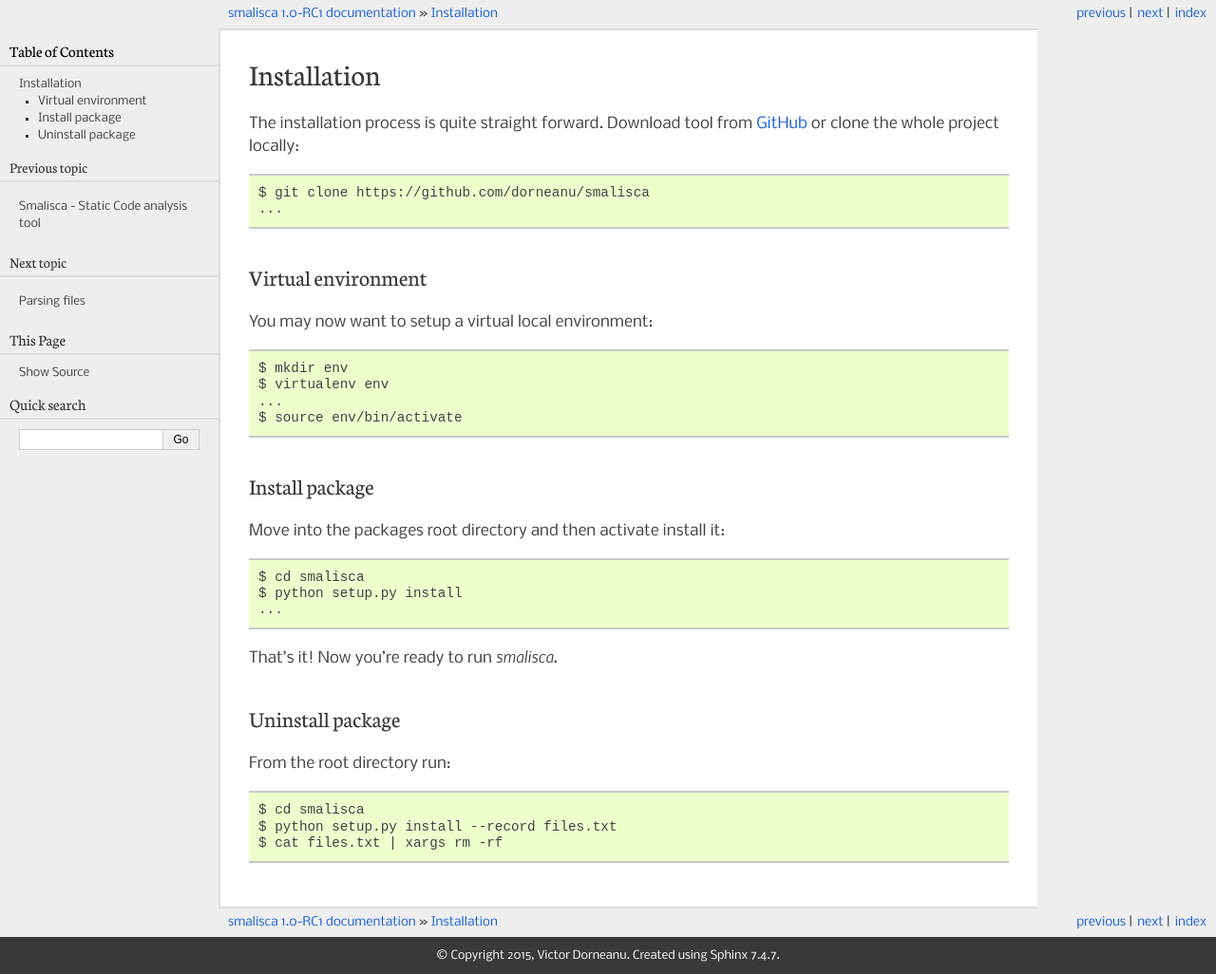
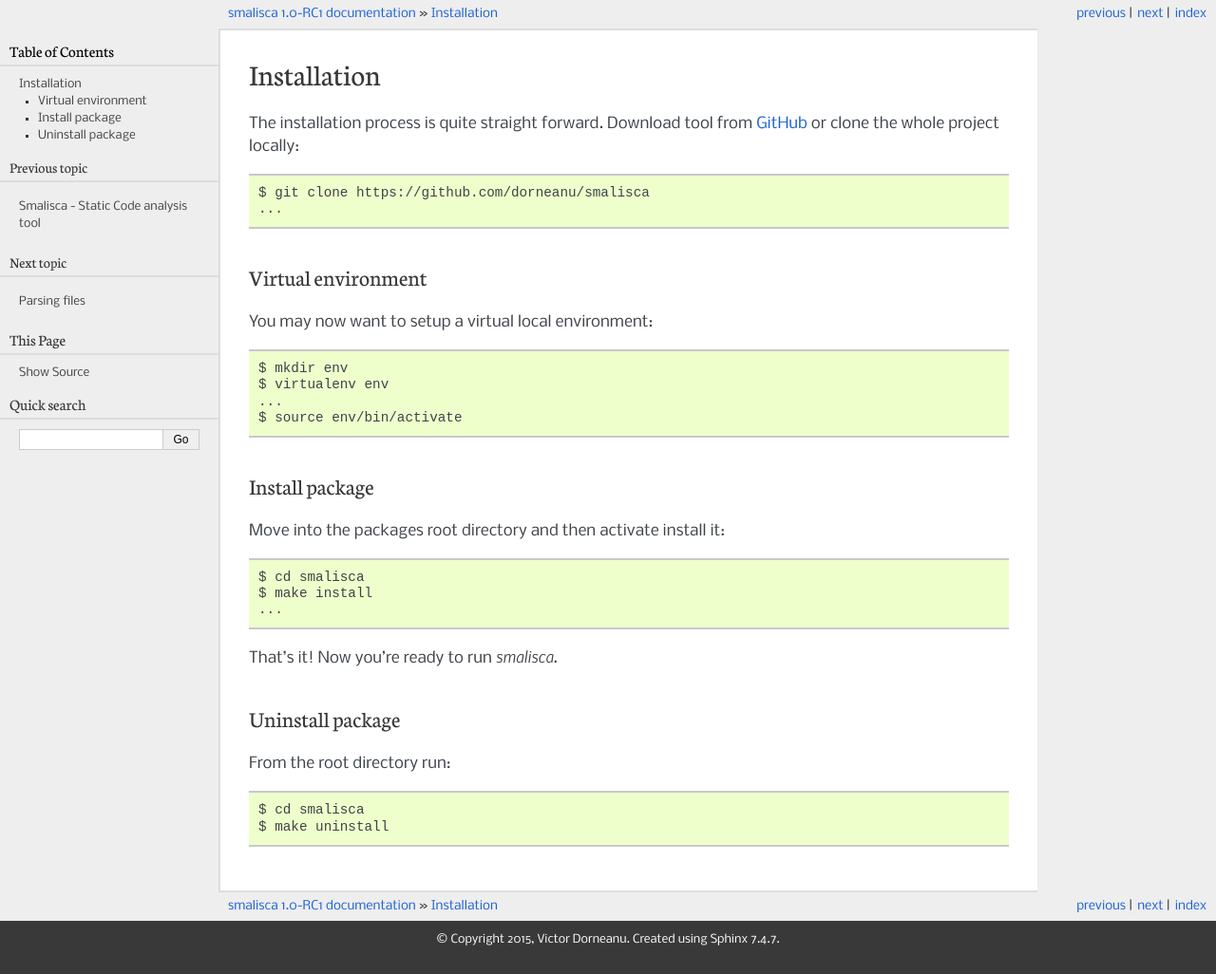
Before and after one commit to dorneanu/smalisca-doc, a Sphinx documentation site: the page built from docs/source/installation.rst, in a window 1280 px wide. Shown: the whole page at 95% size. Built offline with Sphinx 7.4.7, drawn with Linux system fonts in a browser that asks for light colours.

Commit message:
Included instructions for make

```diff
--- a/docs/source/installation.rst
+++ b/docs/source/installation.rst
@@ -26,7 +26,7 @@
 Move into the packages root directory and then activate install it::
 
     $ cd smalisca
-    $ python setup.py install
+    $ make install
     ...
 
 That's it! Now you're ready to run *smalisca*.
@@ -38,5 +38,4 @@
 From the root directory run::
 
     $ cd smalisca
-    $ python setup.py install --record files.txt
-    $ cat files.txt | xargs rm -rf
+    $ make uninstall
```
